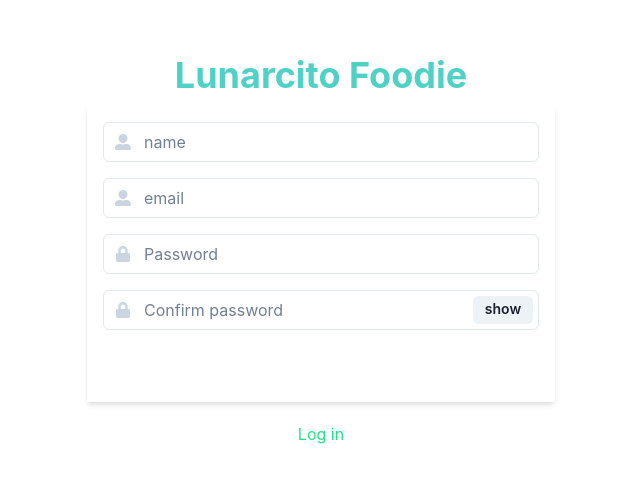
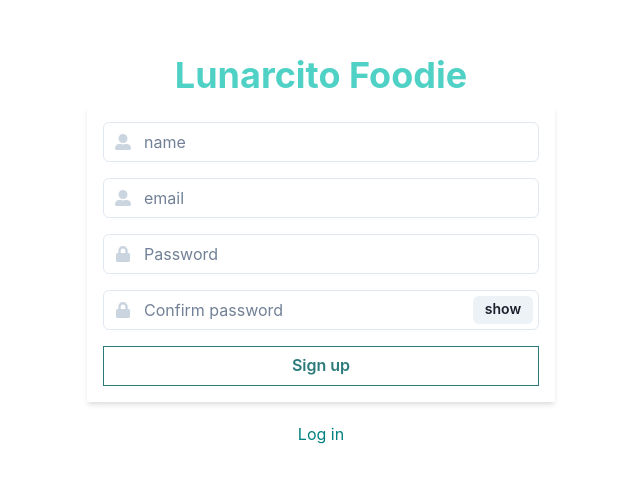
Before and after one commit to Lunarcito/lunarcitofloo, a React (Create React App) app in the folder lunarcitofloo/: page /signup in a window 1280 px wide. Shown: the part 150-632 px from the top of the page, without its empty margins (319-959 px from the left). Built offline with nearby package versions, Linux system fonts and the light colour scheme.

Commit message:
Update Sign in properties button

```diff
--- a/lunarcitofloo/src/screens/Signup.js
+++ b/lunarcitofloo/src/screens/Signup.js
@@ -136,8 +136,8 @@
             <Button
               borderRadius={0}
               type="submit"
-              variant="solid"
-              colorScheme='gandolapp'
+              variant="outline"
+              colorScheme="teal"
               width="full"
             >
               Sign up
@@ -146,7 +146,7 @@
         </Box>
         </Stack>
         <Box>
-          <Link href="/" color="#1CE783" className='login'>Log in</Link>
+          <Link href="/" color="teal" className='login'>Log in</Link>
         </Box>
         </Flex>
       </form>
```
